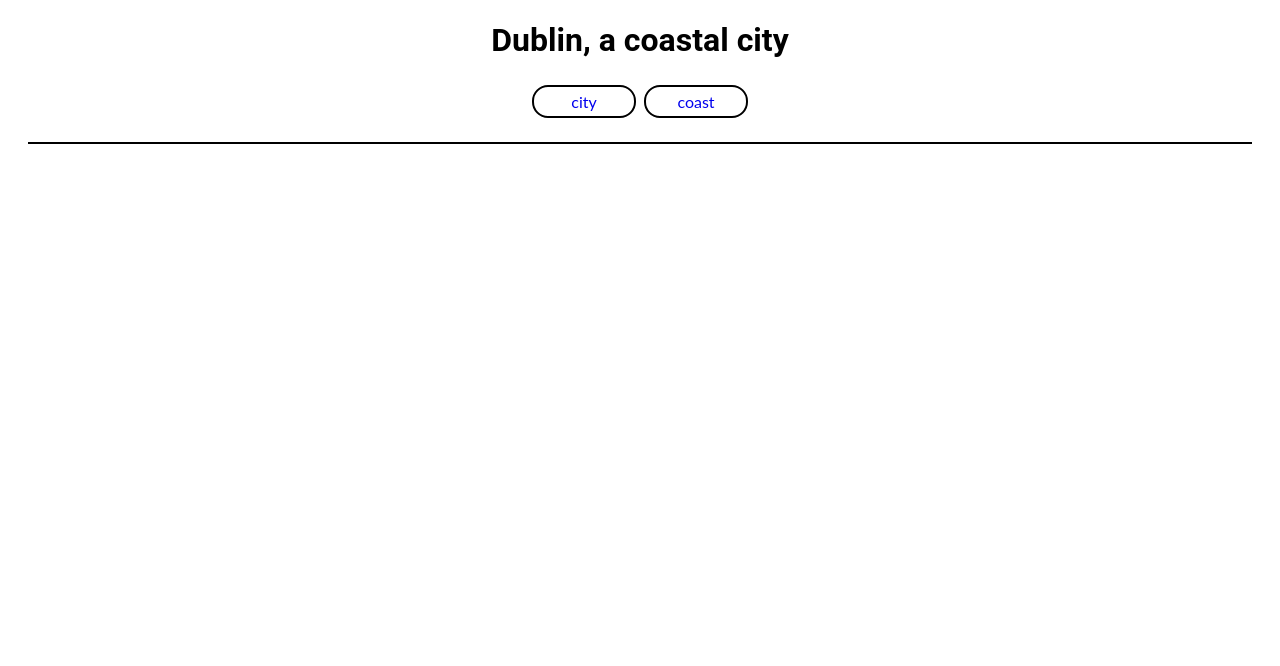
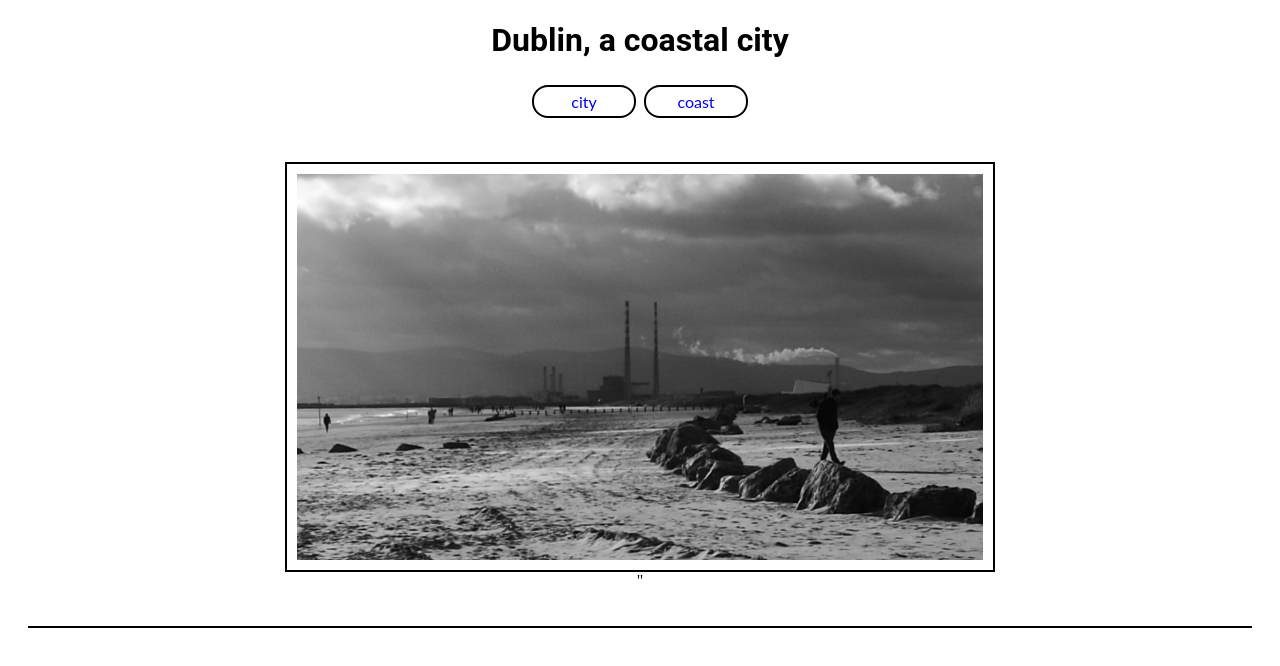
Before and after one commit to Ian-Blanshard/DUBLIN, a plain HTML site: page coast.html in a window 1280 px wide. Drawn offline with Linux system fonts and the light colour scheme.

Commit message:
feat: added images to the webpages

```diff
--- a/coast.html
+++ b/coast.html
@@ -18,6 +18,14 @@
           <a href="coast.html">coast</a>
         </li>
       </ul>
+      <section>
+        <figure>
+          <img
+            src="assets/images/beach.jpg"
+            alt="an image of coastal Dublin"
+          />"
+        </figure>
+      </section>
     </nav>
   </body>
 </html>
```
Also changed, not shown: index.html (+6 -0 lines), assets/images/beach.jpg (added), assets/images/city.jpg (added).
